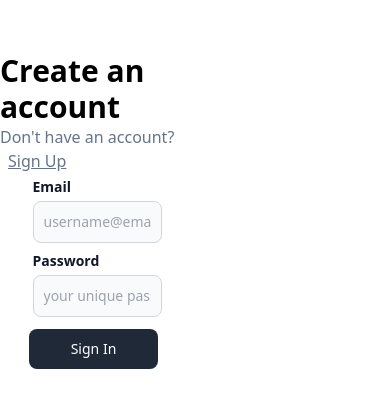
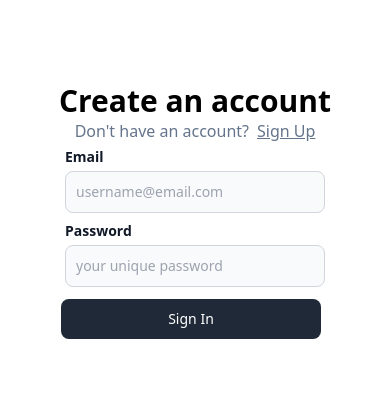
Before and after one commit to Backbiter99/medium-project, a React (Vite) app in the folder frontend/: page /signin in a window 390 px wide. Shown: the part 207-614 px from the top of the page. Built offline with nearby package versions, Linux system fonts and the light colour scheme; no server answers.

Commit message:
update signin and signup responsive design

```diff
--- a/frontend/src/pages/Signin.tsx
+++ b/frontend/src/pages/Signin.tsx
@@ -3,8 +3,8 @@ import { Quote } from "../components/Quote";
 
 export const Signin = () => {
   return (
-    <div className="grid grid-cols-2">
-      <div>
+    <div className="lg:grid lg:grid-cols-2">
+      <div className="max-w-xl w-full mx-auto">
         <AuthSignin />
       </div>
       <div className="hidden lg:block">
--- a/frontend/src/pages/Signup.tsx
+++ b/frontend/src/pages/Signup.tsx
@@ -3,8 +3,8 @@ import { Quote } from "../components/Quote";
 
 export const Signup = () => {
   return (
-    <div className="grid grid-cols-1 lg:grid-cols-2">
-      <div>
+    <div className="lg:grid lg:grid-cols-2">
+      <div className="max-w-xl w-full mx-auto">
         <Auth />
       </div>
       <div className="hidden lg:block">
```
